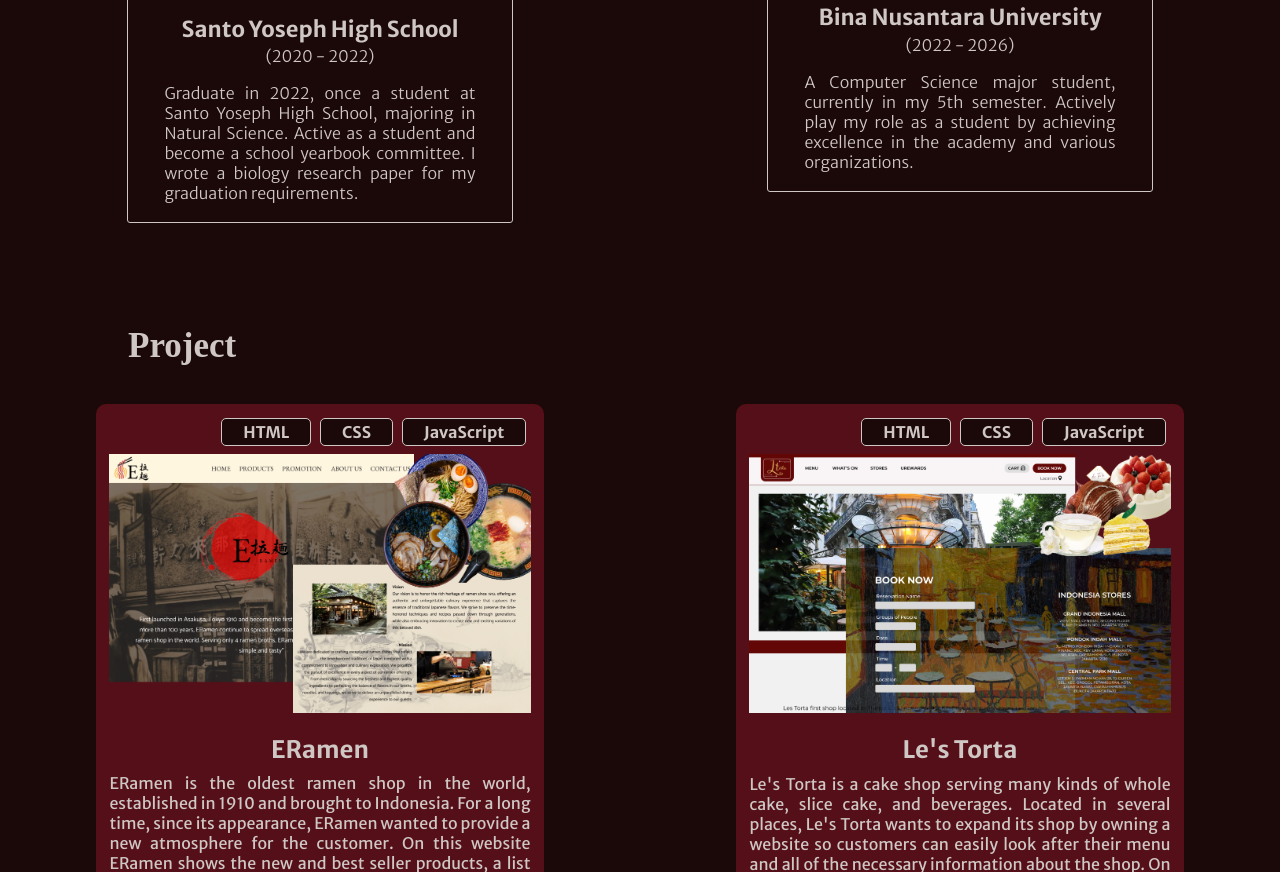
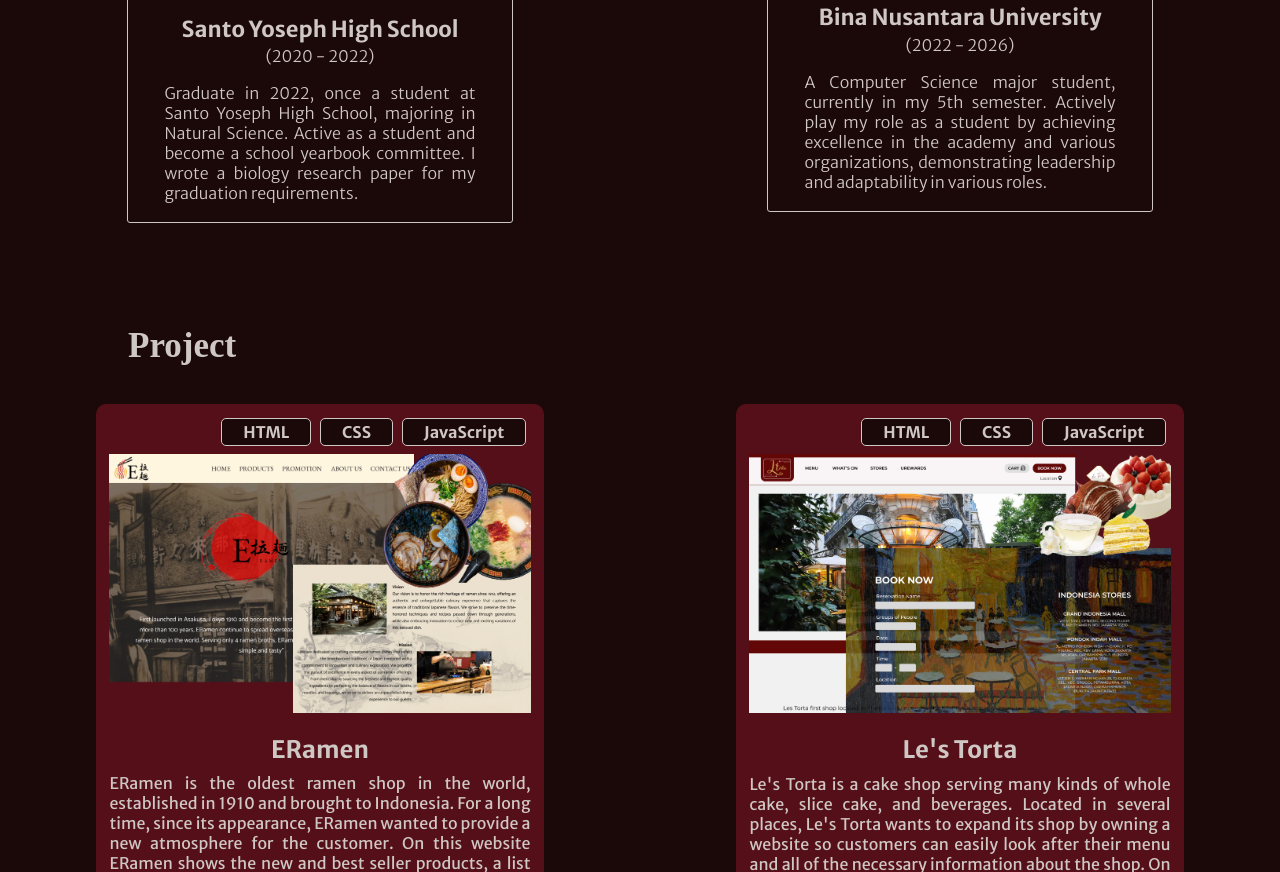
Before and after one commit to TaraKusuma/Portfolio, a plain HTML site: page index.html in a window 1280 px wide. Shown: the part 991-1863 px from the top of the page. Drawn offline with Linux system fonts and the light colour scheme.

Commit message:
Update index.html

```diff
--- a/index.html
+++ b/index.html
@@ -79,7 +79,7 @@
 
                             <h3>Bina Nusantara University</h3>
                             <h4>(2022 - 2026)</h4>
-                            <p>A Computer Science major student, currently in my 5th semester. Actively play my role as a student by achieving excellence in the academy and various organizations. </p>
+                            <p>A Computer Science major student, currently in my 5th semester. Actively play my role as a student by achieving excellence in the academy and various organizations, demonstrating leadership and adaptability in various roles.</p>
                         </div>
 
                     </div>
```
